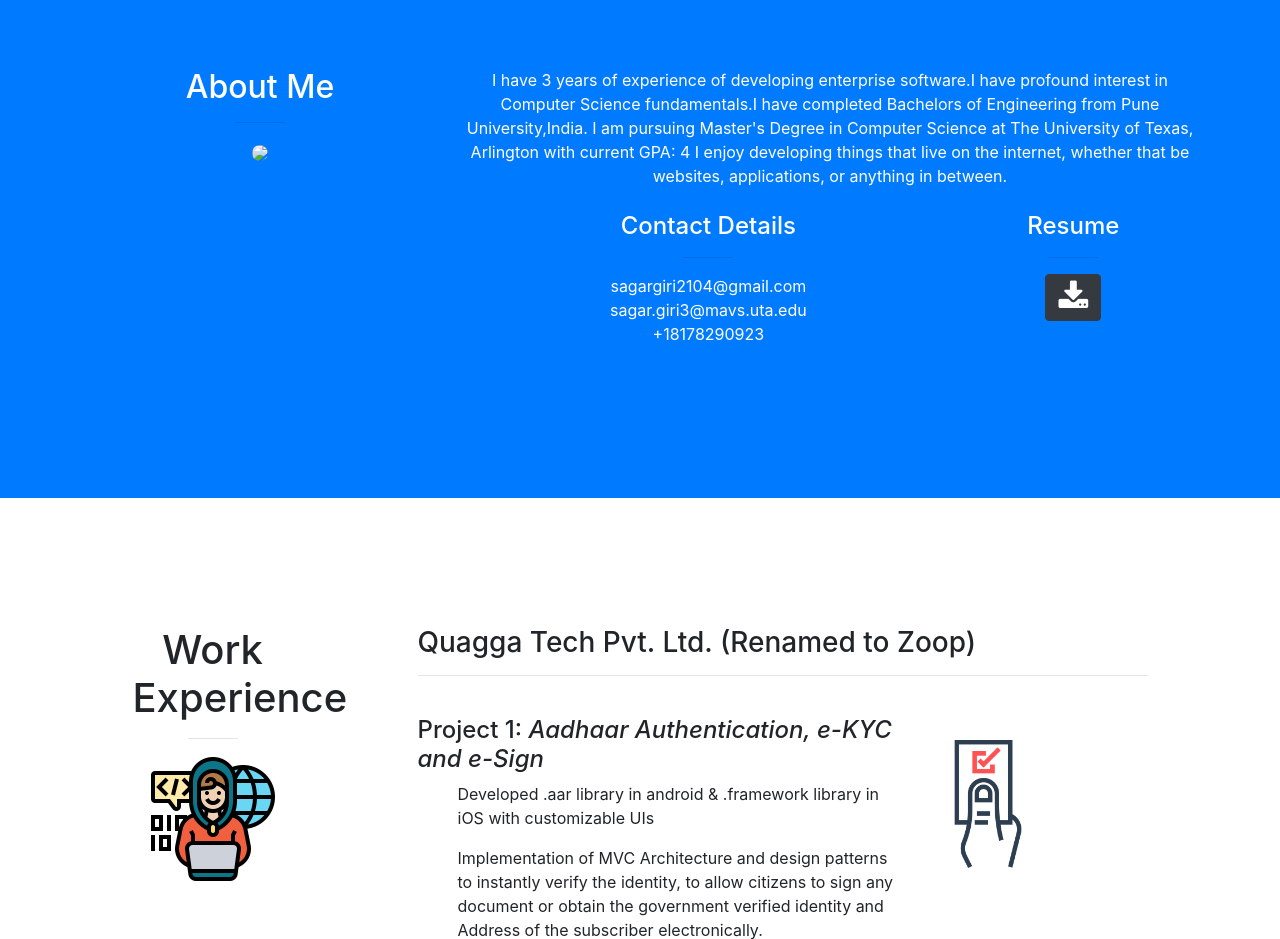
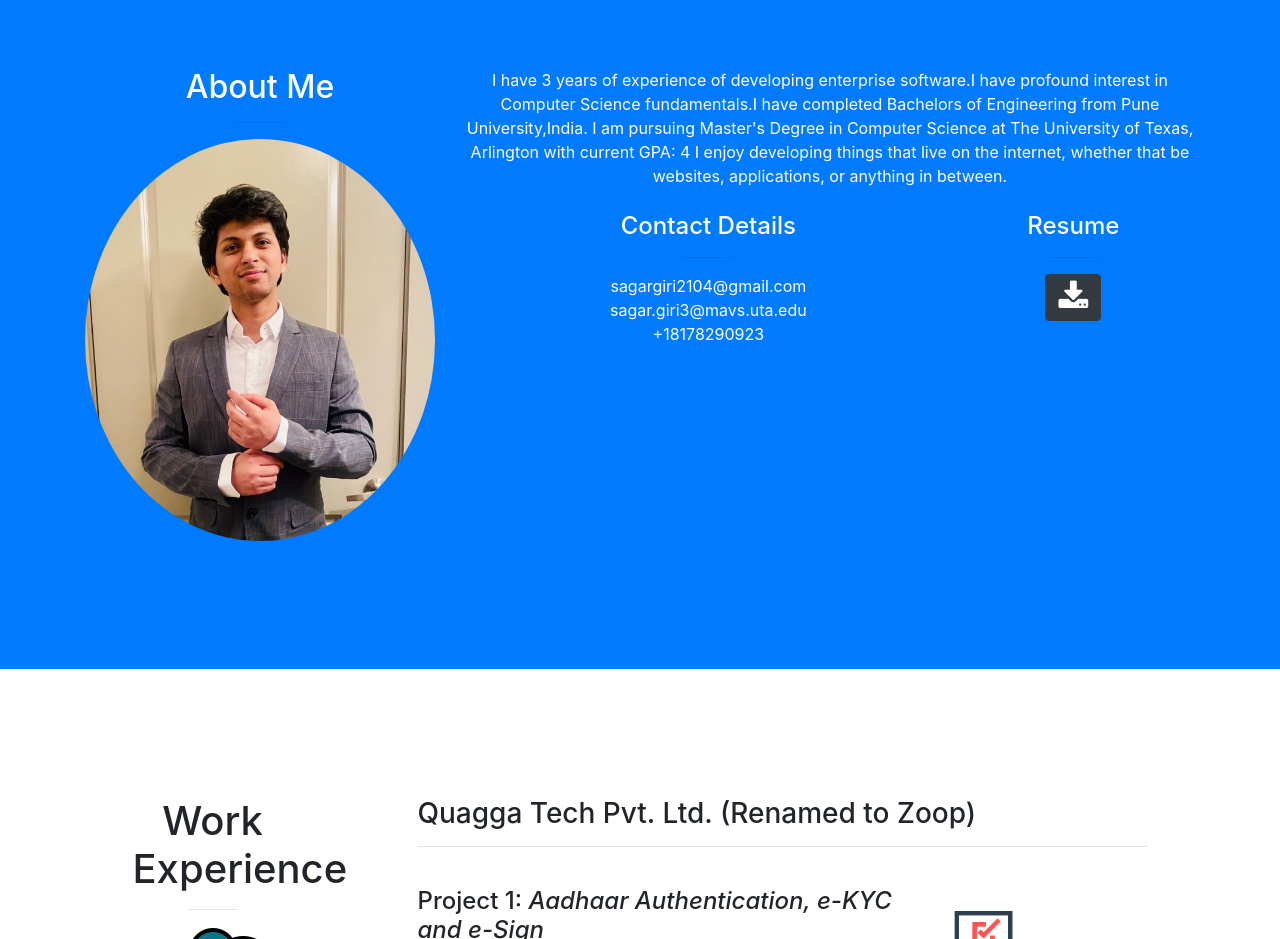
Before and after one commit to SagarGiri2104/sagargiri2104.github.io, a website with bundled scripts: page index.html in a window 1280 px wide. Shown: the part 860-1799 px from the top of the page. Built offline with nearby package versions, Linux system fonts and the light colour scheme; files whose address does not match are found by name.

Commit message:
Update index.html

```diff
--- a/index.html
+++ b/index.html
@@ -100,7 +100,7 @@
                <div class="col-lg-4 ml-auto text-center">
                   <h2 class="section-heading text-white">About Me</h2>
                   <hr class="dark my-3">
-                  <img class="img img-fluid" style="border-radius:50%" src="./img/me.jpeg">
+                  <img class="img img-fluid" style="border-radius:50%" src="./img/me.jpg">
                </div>
                <div class="col-lg-8 ml-auto text-center">
                   <!-- <h2 class="section-heading text-white">About Me</h2>
```
